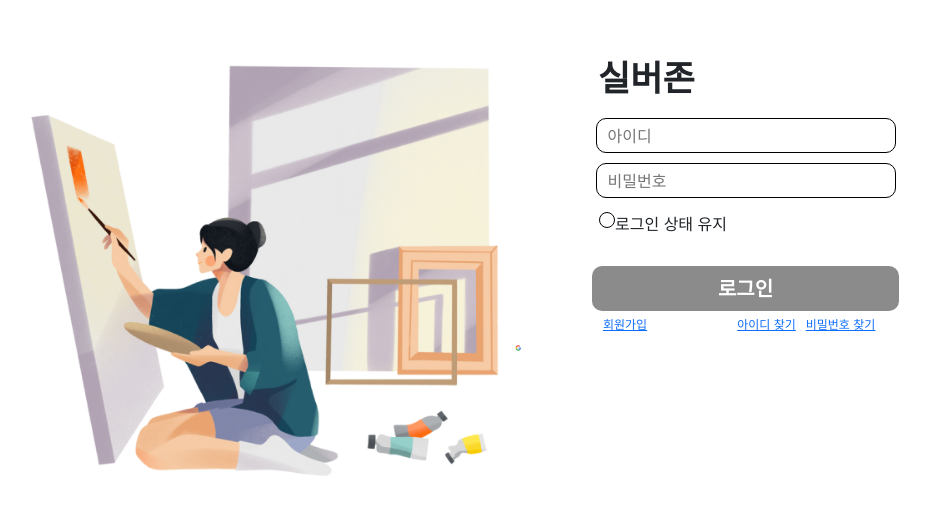
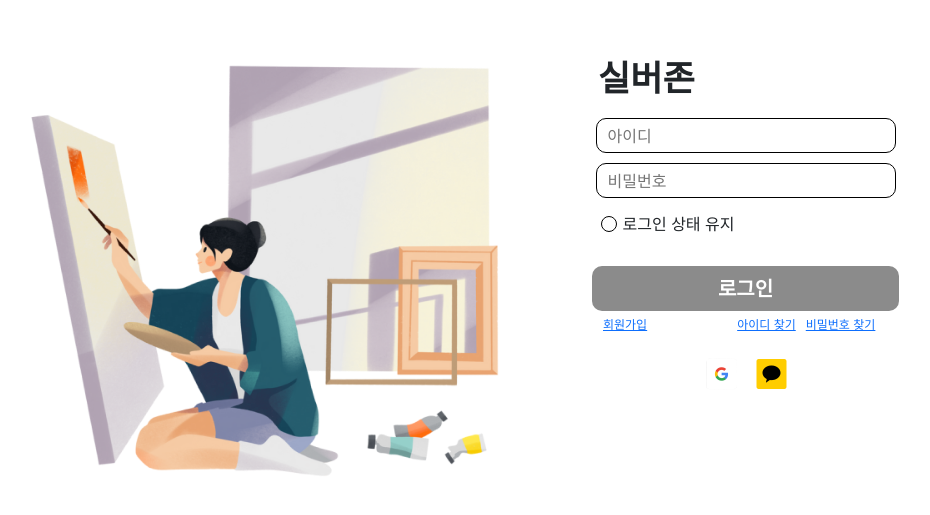
Before and after one commit to Team-DaeChiWon/front, a React (Create React App) app: page /login in a window 1280 px wide. Shown: the part 121-636 px from the top of the page, without its empty margins (132-1062 px from the left). Built offline with nearby package versions, Linux system fonts and the light colour scheme.

Commit message:
[update]

```diff
--- a/src/login/Login.js
+++ b/src/login/Login.js
@@ -86,6 +86,9 @@ let CheckBox = styled.input` //체크 박스 영역
     border: 1px solid;
     appearance: none;
     cursor: pointer;
+    margin-right: 5px;
+    margin-left: 10px;
+    margin-top: 4px;
 `
 
 let LargeFont = styled.h1` //제일 큰 제목
@@ -120,6 +123,12 @@ let Move_FindId = styled.a` //아이디 찾기 이동
 let Move_FindPassword = styled.a` //비밀번호 찾기 이동
     font-size: 12px;
     margin-left: 10px;
+`
+
+let Img_Part = styled.div`
+    display: flex;
+    justify-content: center;
+    margin-top: 15px;
 `
 
 function Login(){
@@ -171,7 +180,14 @@ function Login(){
 
                 </Sub>
 
-                <img src={google} width="20px" height="20px"></img>
+                <Img_Part>
+                    <img src={google} width="50px" height="50px" className="" onClick={()=>{
+                        // axios.get('https://kauth.kakao.com/oauth/authorize?response_type=code&client_id=${REST_API_KEY}&redirect_uri=${REDIRECT_URI}')
+                        // .then((result)=>{})
+                    }}></img>
+                    <img src={kakaotalk} width="50px" height="50px" className="" onClick={()=>{}}></img>
+                </Img_Part>
+
 
             </SubBox_Right>
         </Box>
```
